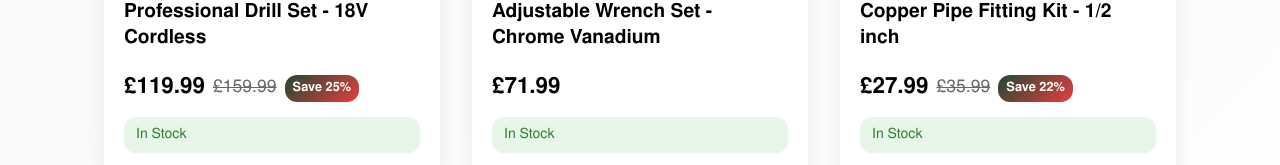
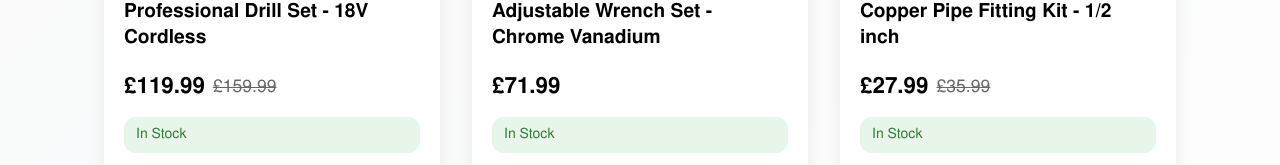
Before and after one commit to baher228/grishinsite, a React (Create React App) app in the folder affera/: page / in a window 1280 px wide. Shown: the part 593-758 px from the top of the page. Built offline with nearby package versions, Linux system fonts and the light colour scheme; no server answers.

Commit message:
removed redundant discount tag

```diff
--- a/affera/src/components/product/ProductCard/ProductCard.tsx
+++ b/affera/src/components/product/ProductCard/ProductCard.tsx
@@ -302,7 +302,6 @@ const ProductCard: React.FC<ProductCardProps> = ({ product, onAddToCart }) => {
                   <OriginalPrice>
                     {formatCurrency(product.originalPrice)}
                   </OriginalPrice>
-                  <Discount>Save {discountPercentage}%</Discount>
                 </>
               )}
             </PriceContainer>
```
